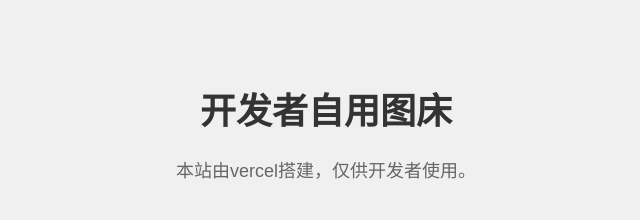
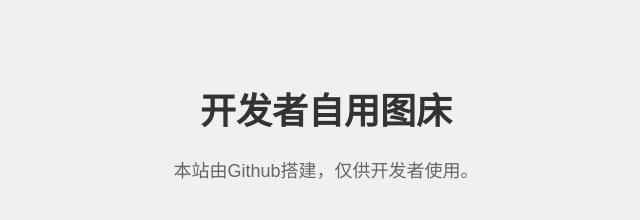
Before and after one commit to lbnliboning/PicGo, a plain HTML site: page index.html in a window 1280 px wide. Shown: the top 220 px of the page, 314-954 px from the left. Drawn offline with Linux system fonts and the light colour scheme.

Commit message:
更新 index.html

```diff
--- a/index.html
+++ b/index.html
@@ -41,7 +41,7 @@
 </head>
 <body>
     <h1>开发者自用图床</h1>
-    <p>本站由vercel搭建，仅供开发者使用。</p>
+    <p>本站由Github搭建，仅供开发者使用。</p>
     <a href="https://cigh.cn/" target="_blank">返回博客主站</a>
     <p>代码由讯飞星火大模型编写</p>
 </body>
```
